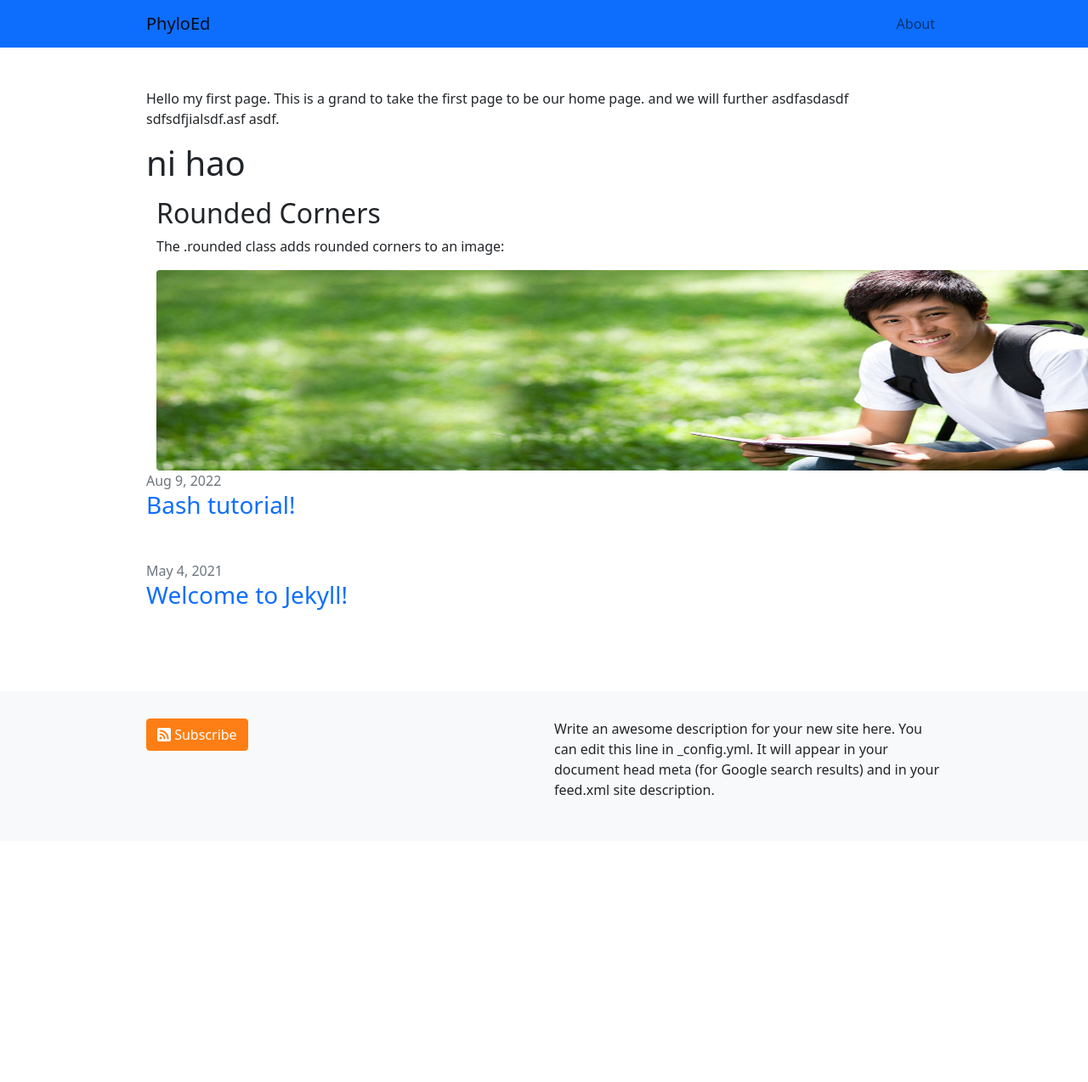
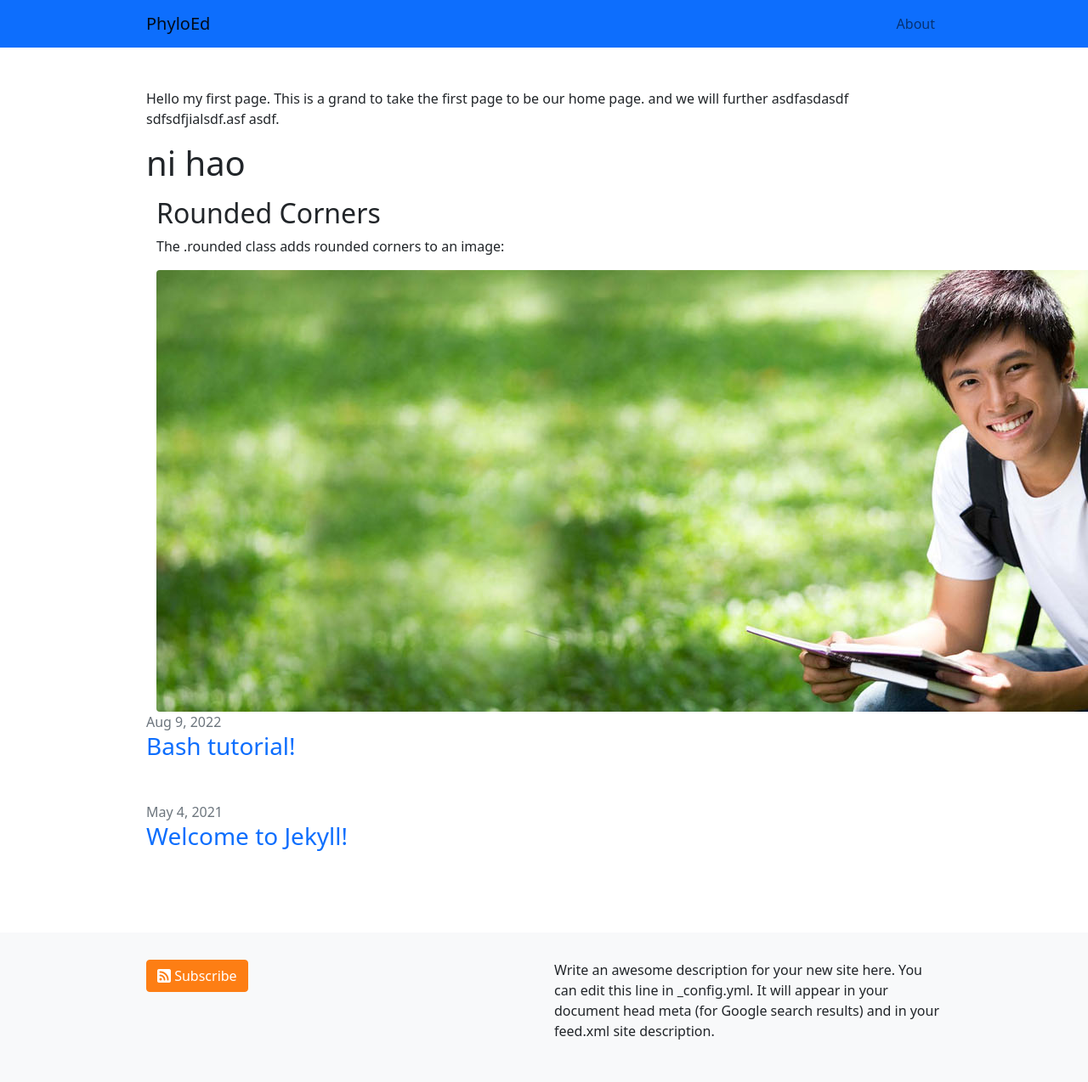
Before and after one commit to lliu1871/PhyEd, a Jekyll site: the page built from index.markdown, in a window 1280 px wide. Shown: the whole page at 85% size. Built offline with Jekyll 4.4.1, drawn with Linux system fonts in a browser that asks for light colours; before the commit the page ends 990 px from its top, so only the background shows below that.

Commit message:
Update index.markdown

```diff
--- a/index.markdown
+++ b/index.markdown
@@ -14,5 +14,5 @@ asdf.
 <div class="container mt-3">
   <h2>Rounded Corners</h2>
   <p>The .rounded class adds rounded corners to an image:</p>
-  <img src="/img/1.jpg" class="rounded" alt="Cinque Terre" width="1304" height="236">
+  <img src="/img/1.jpg" class="rounded" alt="Cinque Terre">
 </div>
```
